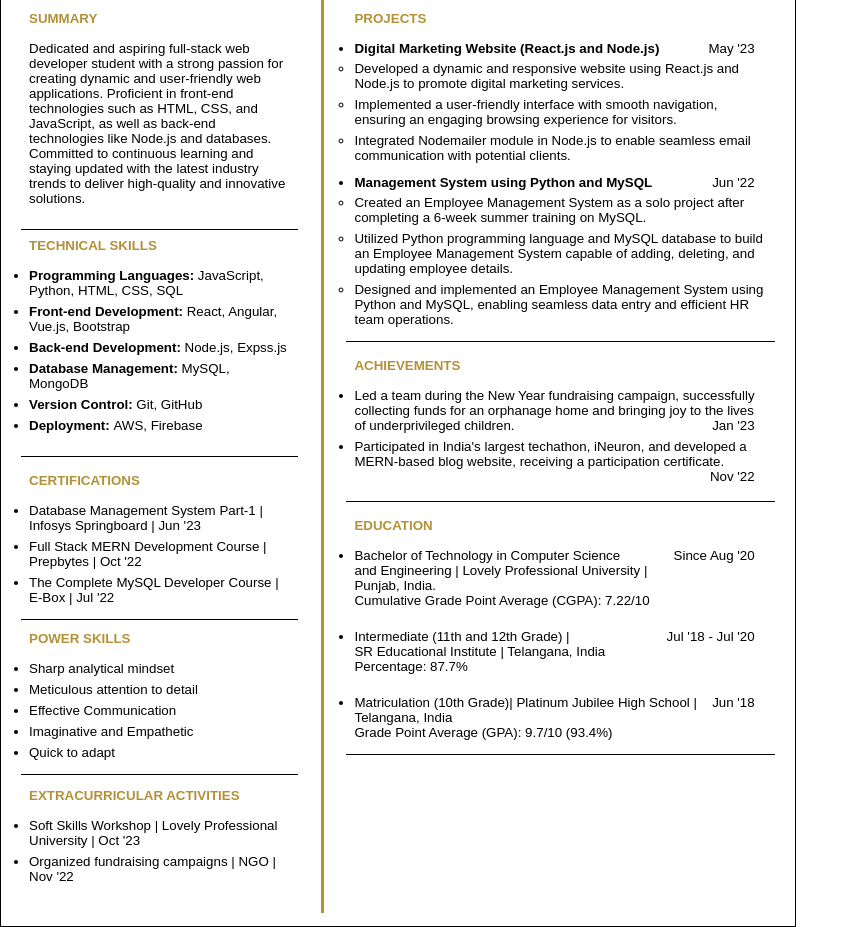
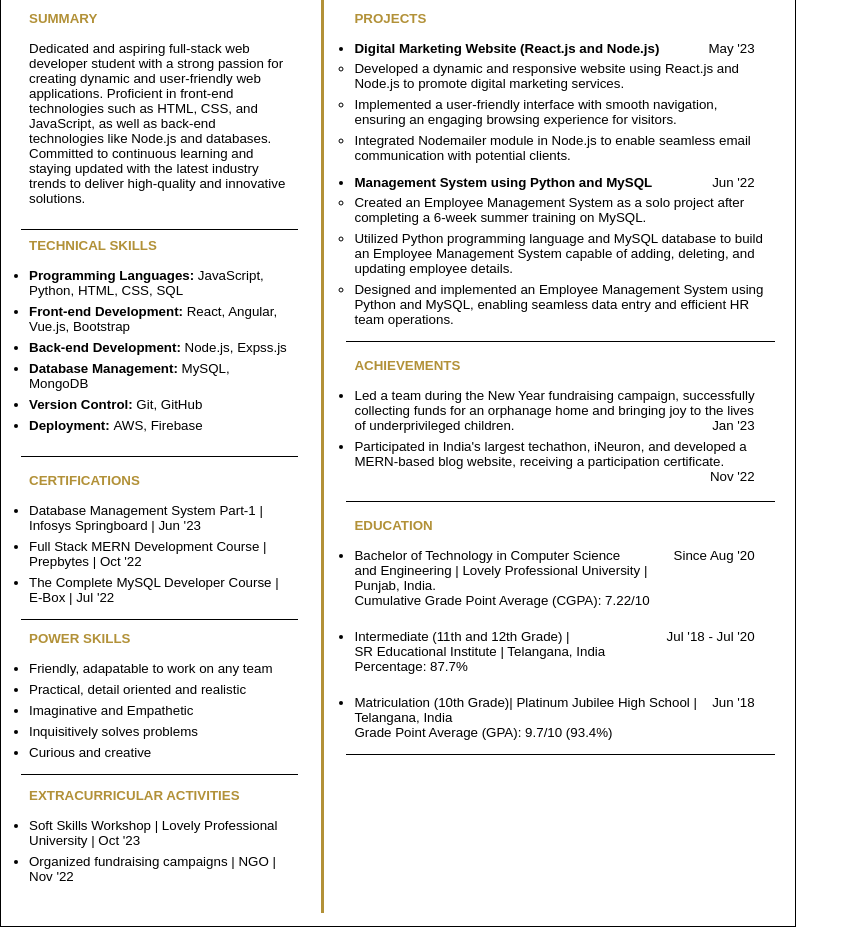
Before and after one commit to Prabhath223/resm, a plain HTML site: page index.html in a window 1280 px wide. Shown: the part 198-1125 px from the top of the page, without its empty margins (0-858 px from the left). Drawn offline with Linux system fonts and the light colour scheme.

Commit message:
Update index.html

```diff
--- a/index.html
+++ b/index.html
@@ -339,11 +339,16 @@ top: 76px;
     <div class="grid-item left-column-4">
         <header class="header-4">POWER SKILLS</header><br>
         <ul>
-            <li>Sharp analytical mindset</li>
+            <!-- <li>Sharp analytical mindset</li>
             <li>Meticulous attention to detail</li>
             <li>Effective Communication</li>
             <li>Imaginative and Empathetic</li>
-            <li>Quick to adapt</li>
+            <li>Quick to adapt</li> -->
+            <li>Friendly, adapatable to work on any team</li>
+            <li>Practical, detail oriented and realistic</li>
+            <li>Imaginative and Empathetic</li>
+            <li>Inquisitively solves problems</li>
+            <li>Curious and creative</li>
 
         </ul>
     </div>
```
